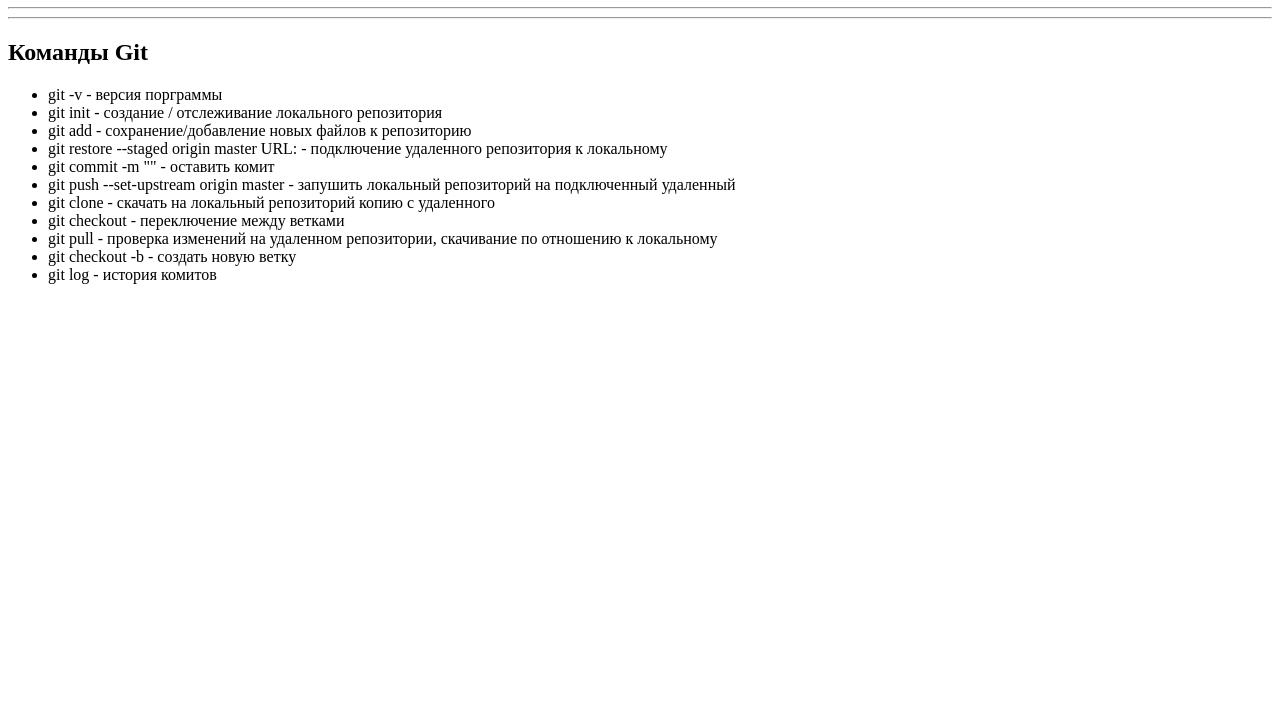
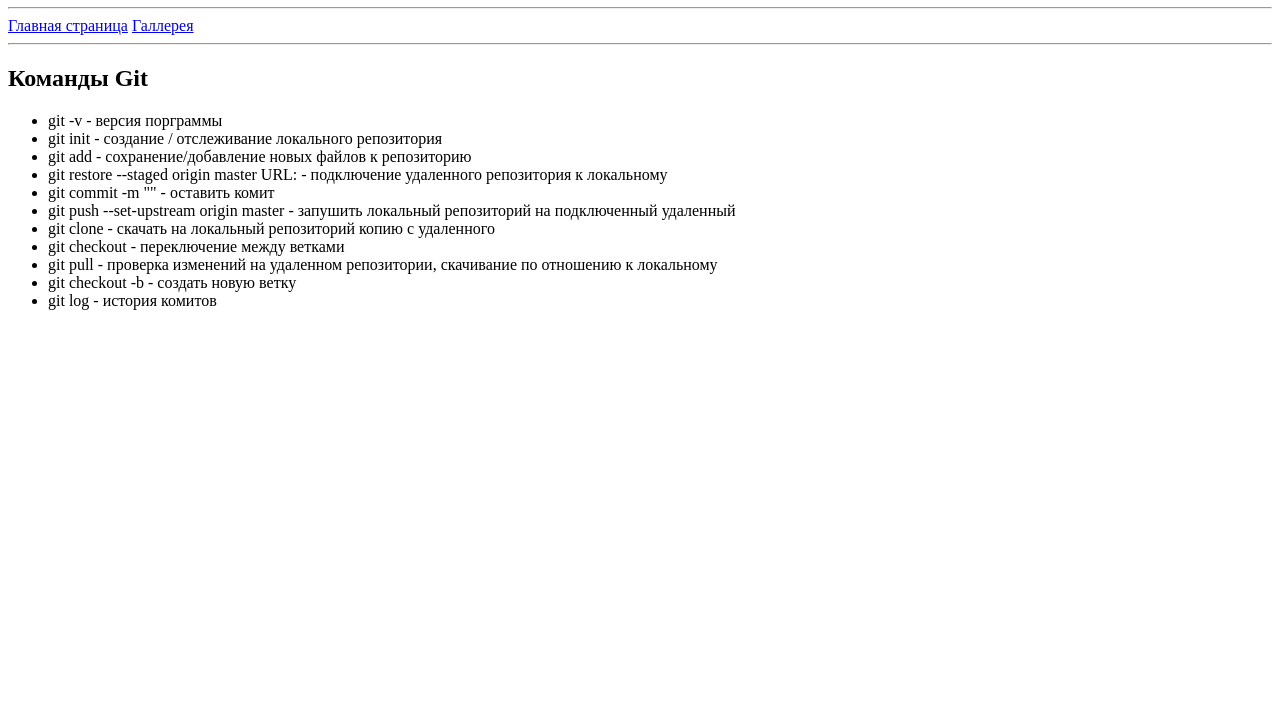
Before and after one commit to Borodino96/Homework5, a plain HTML site: page index.html in a window 1280 px wide. Shown: the part 73-800 px from the top of the page. Drawn offline with Linux system fonts and the light colour scheme.

Commit message:
nav menu was aded to index.html

```diff
--- a/index.html
+++ b/index.html
@@ -12,6 +12,10 @@
                   <h1>Все о GitHub</h1>
             </div>
             <hr>
+            <nav>
+                  <a href="./index.html">Главная страница</a>
+                  <a href="./pages/gallery.html">Галлерея</a>
+            </nav>
             <hr>
       </head>
       <main>
```
